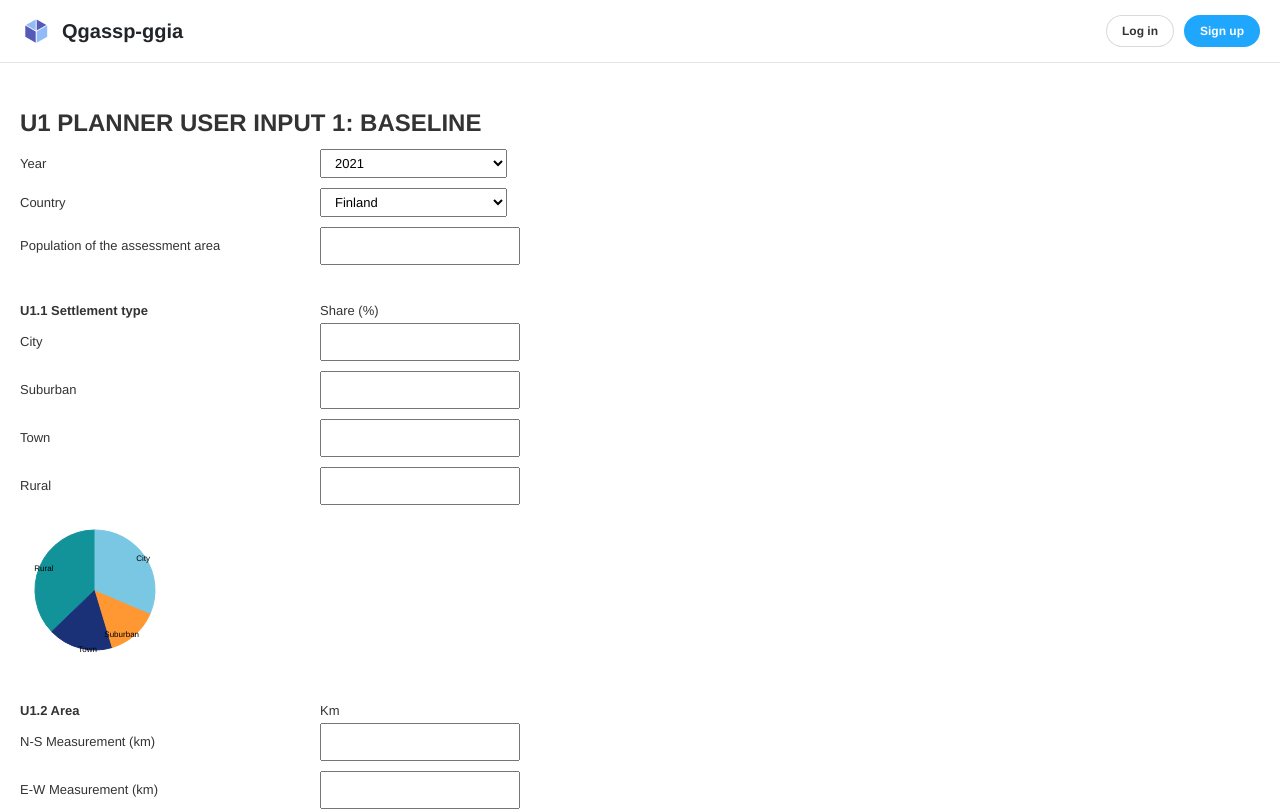
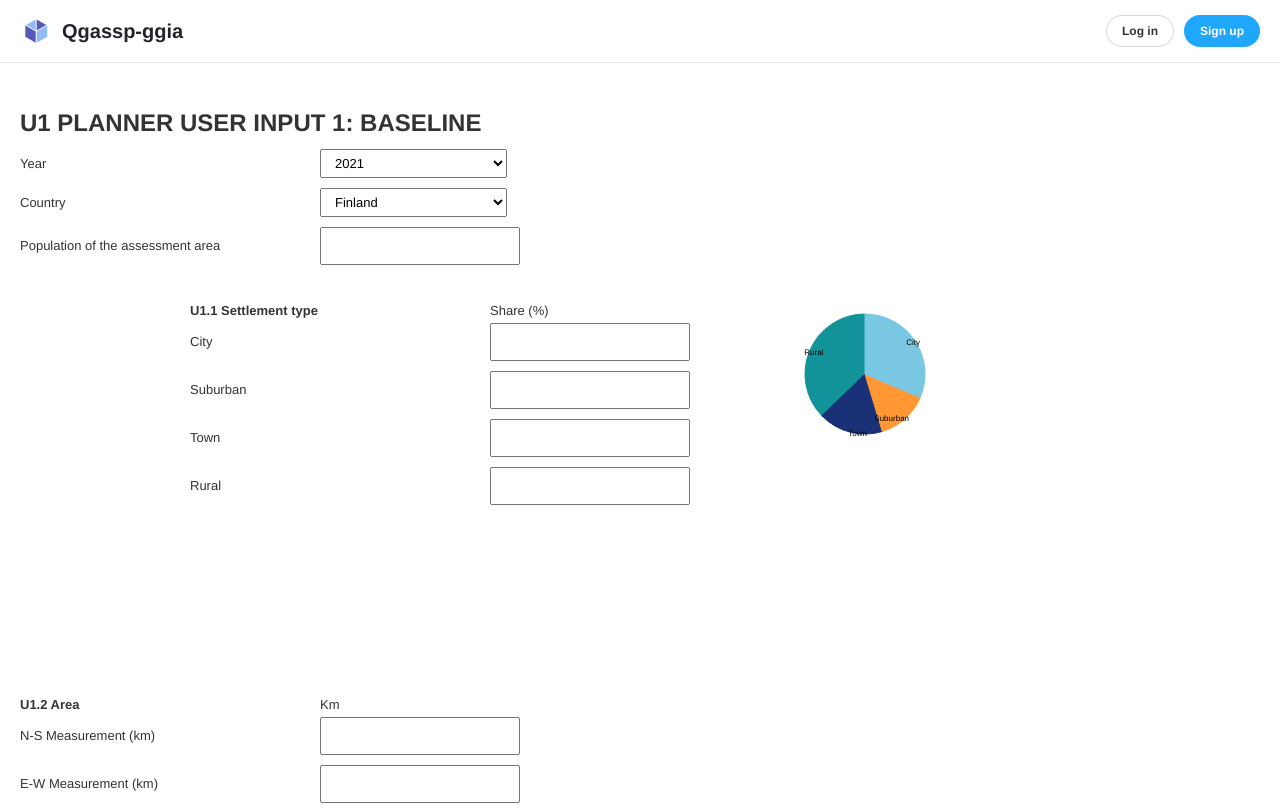
Before and after one commit to QGasSP/ggia-frontend, a React (Create React App) app in the folder frontend_qgassp/: page / in a window 1280 px wide. Shown: the top 811 px of the page. Built offline with nearby package versions, Linux system fonts and the light colour scheme.

Commit message:
pie chart alignment

```diff
--- a/frontend_qgassp/src/components/U1planner.jsx
+++ b/frontend_qgassp/src/components/U1planner.jsx
@@ -46,8 +46,36 @@ export const U1planner = ({ user, onLogin, onLogout, onCreateAccount }) => (
           <input type="text" name="name" />
         </div>
         <br />
-
-        <label>
+        <div className="containerSmallPie">
+          <div id="firstSmallPie">
+          <label>
+              <b>U1.1 Settlement type</b>
+          </label>
+          <label>Share (%)</label>
+            <div>
+              <label>City</label>
+              <input type="text" name="city" />
+            </div>
+            <div>
+              <label>Suburban</label>
+              <input type="text" name="suburban" />
+            </div>
+            <div>
+              <label>Town</label>
+              <input type="text" name="town" />
+            </div>
+            <div>
+              <label>Rural</label>
+              <input type="text" name="rural" />
+            </div>
+          </div>
+          <div id="secondSmallPie">
+            <Piechart />
+          </div>
+          <div id="clear"></div>
+        </div>
+        <br />
+        {/* <label>
           <b>U1.1 Settlement type</b>
         </label>
         <label>Share (%)</label>
@@ -68,7 +96,7 @@ export const U1planner = ({ user, onLogin, onLogout, onCreateAccount }) => (
           <input type="text" name="rural" />
         </div>
         <Piechart />
-        <br />
+        <br /> */}
         <label>
           <b>U1.2 Area</b>
         </label>
--- a/frontend_qgassp/src/css/header.css
+++ b/frontend_qgassp/src/css/header.css
@@ -33,6 +33,23 @@ svg {
   clear: both;
 }
 
+.containerSmallPie {
+  width: 900px;
+  margin: auto;
+}
+
+#firstSmallPie {
+  width: 600px;
+  float: left;
+  height: 350px;
+}
+
+#secondSmallPie {
+  width: 300px;
+  float: left;
+  height: 350px;
+}
+
 h1 {
   font-weight: 900;
   font-size: 20px;
```
